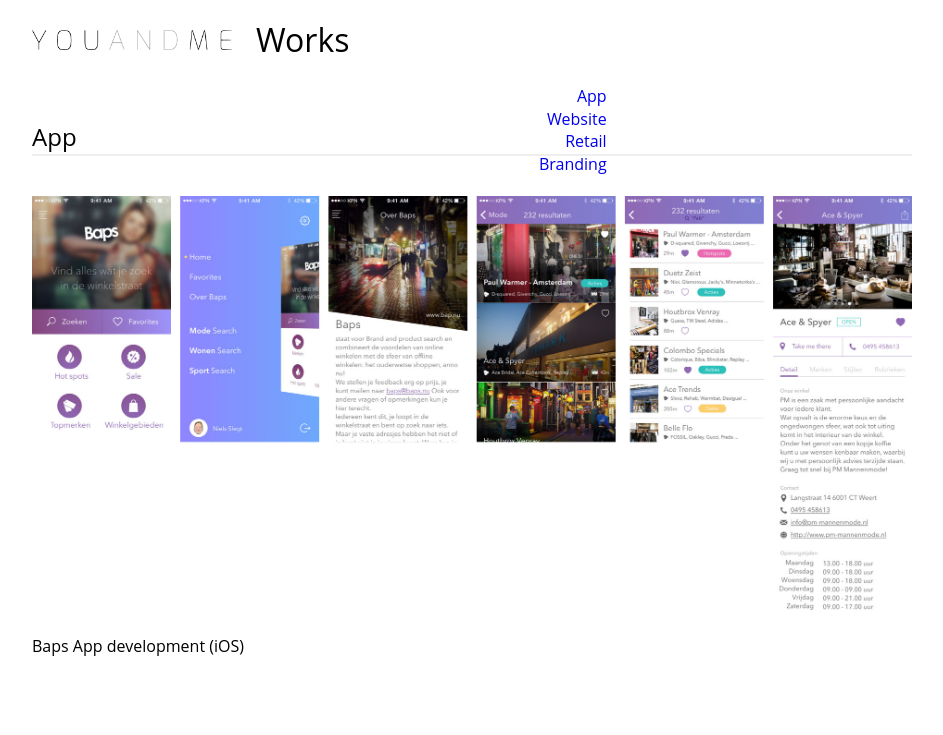
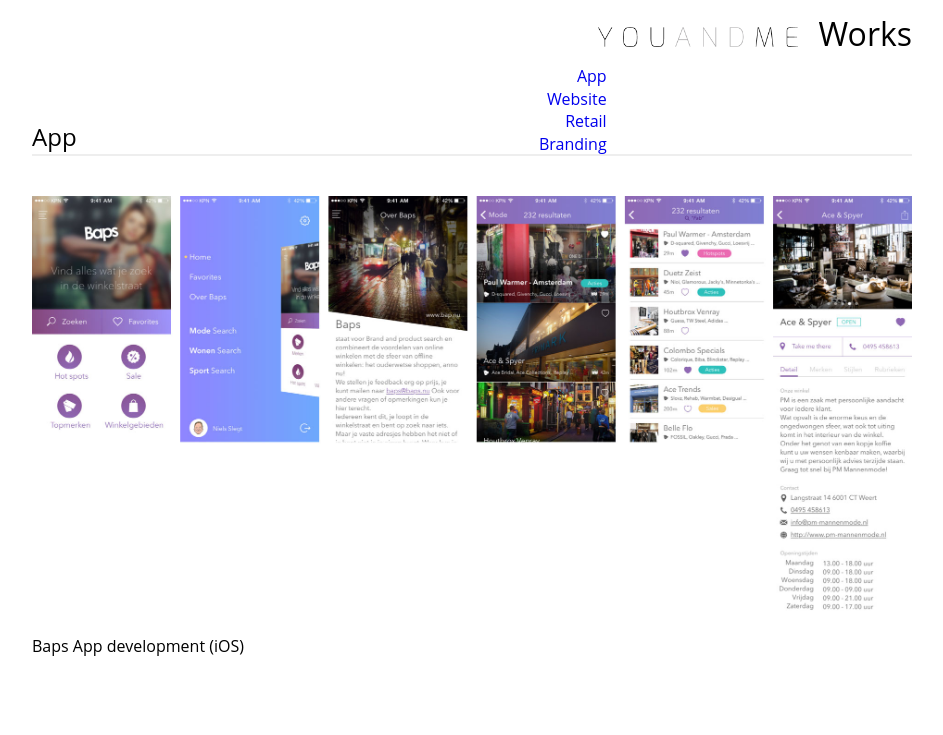
Before and after one commit to Sumi-Interactive/YOUANDME, a website: page src/works.html in a window 1280 px wide. Shown: the top 735 px of the page, without its empty margins (168-1111 px from the left). Drawn offline with Linux system fonts and the light colour scheme; files whose address does not match are found by name.

Commit message:
responsive for work page

```diff
--- a/src/css/components/component.css
+++ b/src/css/components/component.css
@@ -160,33 +160,21 @@
 
 /* ================ Header =============== */
 .logo.static {
-  width: 200px;
-  min-width: initial;
-  max-width: initial;
   position: static;
   width: 100%;
   box-sizing: border-box;
   display: inline-block;
   transform: none;
-  padding: 0;
   overflow: hidden;
+  margin-top: 8px;
 }
 
 .logo.static img {
-  position: static;
-  transform: none;
-  max-width: 200px;
-  float: left;
-  display: block;
-  margin: 10px 24px 10px 0;
+  margin-top: 16px;
+  margin-bottom: 16px;
 }
 
 .logo.static span {
-  display: block;
-  float: left;
-  font-weight: 500;
-  color: $c-active;
-  font-size: $fs-small;
 }
 
 .workpage h1 {
@@ -200,39 +188,12 @@
   padding-bottom: 0;
 }
 
-.app {
-  margin-top: 120px;
-}
-
 .app h2,
 .website h2,
 .retail h2,
 .branding h2 {
-  color: $c-lite-text;
   font-size: $fs-big;
-  font-weight: normal;
-  margin: 0 0 -40px;
-  border-bottom: 2px solid #eee;
 }
 
-.case {
-  margin: 80px 0;
-}
-
-.case img {
-  display: block;
-  max-width: 100%;
-  margin: 16px 0;
-}
-
-.case span {
-  color: $c-text;
-}
-
-.case span b {
-  color: $c-lite-text;
-  font-size: $fs-small;
-  font-weight: normal;
-}
 
 }
--- a/src/css/components/component.mobile.css
+++ b/src/css/components/component.mobile.css
@@ -205,3 +205,70 @@
   display: block;
   color: $c-lite-text;
 }
+
+
+/* Workspage */
+
+/* ================ Header =============== */
+.workpage header .Cell.\-4of12 {
+  display: block;
+}
+
+.logo.static {
+  margin: 0;
+  min-width: initial;
+  max-width: initial;
+  padding: 0;
+  height: 52px;
+  line-height: 52px;
+}
+
+.logo.static img {
+  position: static;
+  transform: none;
+  max-width: 200px;
+  display: inline-block;
+  margin-right: 12px;
+  vertical-align: middle;
+}
+
+.logo.static span {
+  display: inline-block;
+  font-weight: 500;
+  color: $c-active;
+  font-size: $fs-small;
+}
+
+.app {
+  margin-top: 120px;
+}
+
+.app h2,
+.website h2,
+.retail h2,
+.branding h2 {
+  color: $c-lite-text;
+  font-weight: normal;
+  margin: 0 0 -40px;
+  border-bottom: 2px solid #eee;
+}
+
+.case {
+  margin: 80px 0;
+}
+
+.case img {
+  display: block;
+  max-width: 100%;
+  margin: 16px 0;
+}
+
+.case span {
+  color: $c-text;
+}
+
+.case span b {
+  color: $c-lite-text;
+  font-size: $fs-small;
+  font-weight: normal;
+}
```
